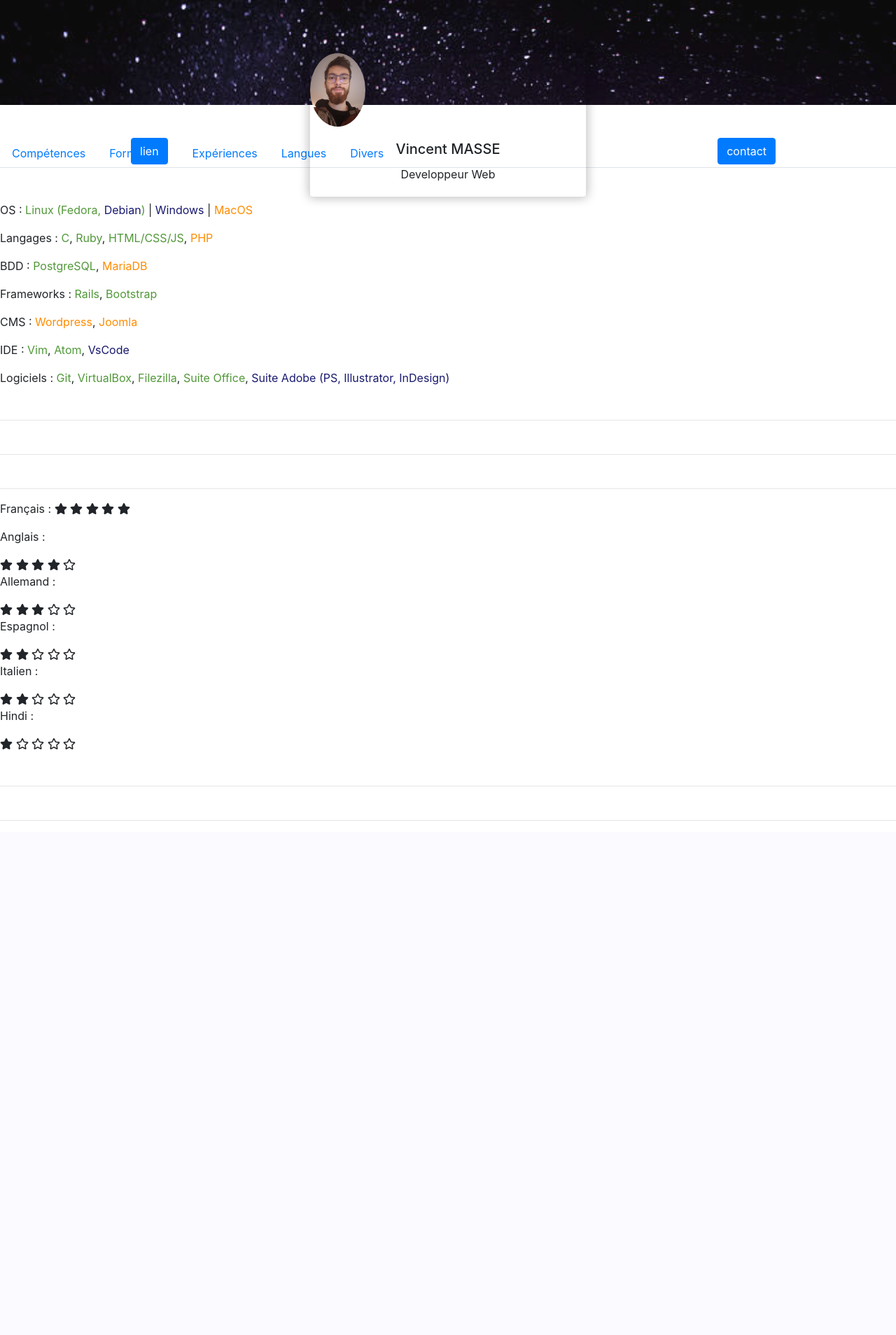
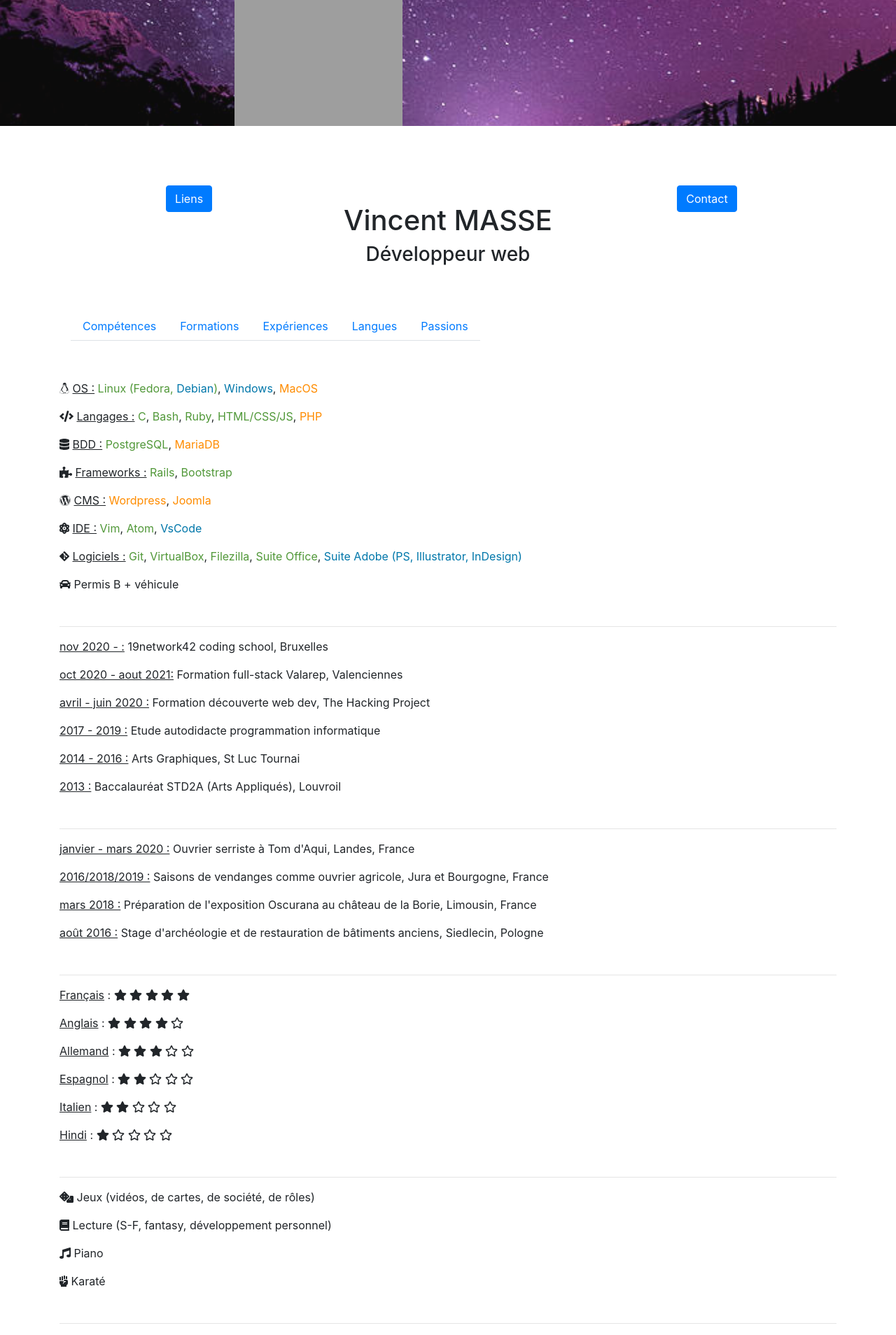
Before and after one commit to Aspinaut/cv-vmasse, a PHP site: page / in a window 1280 px wide. Shown: the top 1908 px of the page at 70% size. Before the commit the page ends 1173 px from the top, so only its background shows below. Run offline with PHP 8.4, Linux system fonts and the light colour scheme; some libraries are stand-ins or nearby versions; grey boxes are pictures that could not be loaded.

Commit message:
add content

```diff
--- a/index.html
+++ b/index.html
@@ -7,38 +7,16 @@
     <link rel="stylesheet" href="https://cdn.jsdelivr.net/npm/bootstrap@4.5.3/dist/css/bootstrap.min.css" integrity="sha384-TX8t27EcRE3e/ihU7zmQxVncDAy5uIKz4rEkgIXeMed4M0jlfIDPvg6uqKI2xXr2" crossorigin="anonymous">
   </head>
   <body>
-    <!--
-    <div class="container">
-      <div class="card card-custom bg-white border-white border-5" style="height: 450px">
-        <div class="card-custom-img"></div>
-        <div class="card-custom-avatar">
-          <img class="img-fluid" src="IMG_20201024_090805.jpg" alt="Avatar">
-        </div>
-        <div class="d-flex align-items-center text-center">
-          <div class="col-4 m-auto">
-            <button type="button" class="btn btn-primary" href="#"> lien </button>
-          </div>
-          <div class="col-4">
-            <h1>Vincent MASSE</h1>
-            <h3>Développeur web</h3>
-          </div>
-          <div class="col-4">
-            <button type="button" class="btn btn-primary" href="#">contact</button>
-          </div>
-        </div>
-      </div>
-    </div>
-
-    <div class="container-fluid">
-      <img class="img-fluid" src="IMG_20201024_090805.jpg" alt="Avatar">
+    <div class="container-fluid background-image">
+      <img class="img-fluid" src="IMG_20201024_090805.png" alt="Avatar">
 
     </div>
-    <div class="container">
+    <div class="container content">
       <div class="d-flex align-items-center text-center cv-header">
-        <div class="col-4 m-auto">
+        <div class="col-4">
           <button type="button" class="btn btn-primary" href="#">Liens</button>
         </div>
-        <div class="col-4">
+        <div class="col-4 titles">
           <h1>Vincent MASSE</h1>
           <h3>Développeur web</h3>
         </div>
@@ -46,128 +24,148 @@
           <button type="button" class="btn btn-primary" href="#">Contact</button>
         </div>
       </div>
-    -->
-
-    <div class="baniere">
-        <div class="d-flex align-items-center text-center ">
-
-            <div class="col-lg-4" style="margin-top:150px">
-                <button type="button" class="btn btn-primary" href="#"> lien </button>
-            </div>
-
-
-            <div class="col-lg-4" style="margin-top:75px">
-                <div class="card card-custom bg-transparent">
-                    <img class="card-custom-avatar img-fluid" src="IMG_20201024_090805.jpg" alt="Responsive image" style="width:20%" />
-                    <div class="card-body">
-                        <h5 class="card-title">Vincent MASSE</h5>
-                        <p class="card-text">Developpeur Web</p>
-                    </div>
-                </div>
-            </div>
-
-            <div class="col-lg-4" style="margin-top:150px">
-                <button type="button" class="btn btn-primary" href="#">contact</button>
-            </div>
-        </div>
-    </div>
-
-
-
 
       <div class="cv-body">
-        <nav class="mb-5 mt-5">
+        <nav class="mb-5 mt-5 navbar">
           <div class="nav nav-tabs" id="nav-tab" role="tablist">
             <a class="nav-item nav-link" id="nav-skills-tab" data-toggle="tab" href="#nav-skills" role="tab" aria-controls="nav-skills" aria-selected="true">Compétences</a>
             <a class="nav-item nav-link" id="nav-trainings-tab" data-toggle="tab" href="#nav-trainings" role="tab" aria-controls="nav-trainings" aria-selected="false">Formations</a>
             <a class="nav-item nav-link" id="nav-xp-tab" data-toggle="tab" href="#nav-xp" role="tab" aria-controls="nav-xp" aria-selected="false">Expériences</a>
             <a class="nav-item nav-link" id="nav-languages-tab" data-toggle="tab" href="#nav-languages" role="tab" aria-controls="nav-languages" aria-selected="false">Langues</a>
-            <a class="nav-item nav-link" id="nav-else-tab" data-toggle="tab" href="#nav-else" role="tab" aria-controls="nav-else" aria-selected="false">Divers</a>
+            <a class="nav-item nav-link" id="nav-passions-tab" data-toggle="tab" href="#nav-passions" role="tab" aria-controls="nav-passions" aria-selected="false">Passions</a>
           </div>
         </nav>
 
         <div class="tab-content" id="nav-tabContent">
           <div class="tab-pane fade active show" id="nav-skills" role="tabpanel" aria-labelledby="nav-skills-tab">
-            <p>OS : <span class="green">Linux (<span>Fedora</span>,  <span class="blue">Debian</span>)</span> | <span class="blue">Windows</span> | <span class="orange">MacOS</span></p>
-            <p>Langages : <span class="green">C</span>, <span class="green">Ruby</span>, <span class="green">HTML/CSS/JS</span>, <span class="orange">PHP</span></p>
-            <p>BDD : <span class="green">PostgreSQL</span>, <span class="orange">MariaDB</span></p>
-            <p>Frameworks : <span class="green">Rails</span>, <span class="green">Bootstrap</span></p>
-            <p>CMS : <span class="orange">Wordpress</span>, <span class="orange">Joomla</span></p>
-            <p>IDE : <span class="green">Vim</span>, <span class="green">Atom</span>, <span class="blue">VsCode</span></p>
-            <p>Logiciels : <span class="green">Git</span>, <span class="green">VirtualBox</span>, <span class="green">Filezilla</span>, <span class="green">Suite Office</span>, <span class="blue">Suite Adobe (PS, Illustrator, InDesign)</span></p>
+            <p>
+              <i class="fab fa-linux"></i>
+              <span class="underline">OS :</span> <span class="green">Linux (<span>Fedora</span>,  <span class="blue">Debian</span>)</span>, <span class="blue">Windows</span>, <span class="orange">MacOS</span></p>
+            <p>
+              <i class="fas fa-code"></i>
+              <span class="underline">Langages :</span> <span class="green">C</span>, <span class="green">Bash</span>, <span class="green">Ruby</span>, <span class="green">HTML/CSS/JS</span>, <span class="orange">PHP</span></p>
+            <p>
+              <i class="fas fa-database"></i>
+               <span class="underline">BDD :</span> <span class="green">PostgreSQL</span>, <span class="orange">MariaDB</span></p>
+            <p>
+              <i class="fas fa-puzzle-piece"></i>
+              <span class="underline">Frameworks :</span> <span class="green">Rails</span>, <span class="green">Bootstrap</span></p>
+            <p>
+              <i class="fab fa-wordpress"></i>
+               <span class="underline">CMS :</span> <span class="orange">Wordpress</span>, <span class="orange">Joomla</span></p>
+            <p>
+              <i class="fas fa-atom"></i>
+              <span class="underline">IDE :</span> <span class="green">Vim</span>, <span class="green">Atom</span>, <span class="blue">VsCode</span></p>
+            <p>
+              <i class="fab fa-git-alt"></i>
+              <span class="underline">Logiciels :</span> <span class="green">Git</span>, <span class="green">VirtualBox</span>, <span class="green">Filezilla</span>, <span class="green">Suite Office</span>, <span class="blue">Suite Adobe (PS, Illustrator, InDesign)</span></p>
+            <p>
+              <i class="fas fa-car"></i>
+              Permis B + véhicule</p>
             <hr class="mt-5">
           </div>
 
           <div class="tab-pane fade active show" id="nav-trainings" role="tabpanel" aria-labelledby="nav-trainings-tab">
+            <p><span class="underline">nov 2020 - :</span>    19network42 coding school, Bruxelles</p>
+            <p><span class="underline">oct 2020 - aout 2021:</span> Formation full-stack Valarep, Valenciennes</p>
+            <p><span class="underline">avril - juin 2020 :</span> Formation découverte web dev, The Hacking Project</p>
+            <p><span class="underline">2017 - 2019 :</span> Etude autodidacte programmation informatique</p>
+            <p><span class="underline">2014 - 2016 :</span> Arts Graphiques, St Luc Tournai</p>
+            <p><span class="underline">2013 :</span> Baccalauréat STD2A (Arts Appliqués), Louvroil</p>
             <hr class="mt-5">
-
           </div>
 
           <div class="tab-pane fade active show" id="nav-xp" role="tabpanel" aria-labelledby="nav-xp-tab">
+            <p><span class="underline">janvier - mars 2020 :</span> Ouvrier serriste à Tom d'Aqui, Landes, France</p>
+            <p><span class="underline">2016/2018/2019 :</span> Saisons de vendanges comme ouvrier agricole, Jura et Bourgogne, France</p>
+            <p><span class="underline">mars 2018 :</span> Préparation de l'exposition Oscurana au château de la Borie, Limousin, France</p>
+            <p><span class="underline">août 2016 :</span> Stage d'archéologie et de restauration de bâtiments anciens, Siedlecin, Pologne</p>
             <hr class="mt-5">
-
           </div>
 
           <div class="tab-pane fade active show" id="nav-languages" role="tabpanel" aria-labelledby="nav-languages-tab">
-            <p>Français :
+            <p><span class="underline">Français</span> :
               <i class="fas fa-star"></i>
               <i class="fas fa-star"></i>
               <i class="fas fa-star"></i>
               <i class="fas fa-star"></i>
               <i class="fas fa-star"></i>
             </p>
-            <p>Anglais : </p>
+            <p><span class="underline">Anglais</span> :
               <i class="fas fa-star"></i>
               <i class="fas fa-star"></i>
               <i class="fas fa-star"></i>
               <i class="fas fa-star"></i>
               <i class="far fa-star"></i>
-            <p>Allemand : </p>
+            </p>
+            <p><span class="underline">Allemand</span> :
               <i class="fas fa-star"></i>
               <i class="fas fa-star"></i>
               <i class="fas fa-star"></i>
               <i class="far fa-star"></i>
               <i class="far fa-star"></i>
-            <p>Espagnol : </p>
+            </p>
+            <p><span class="underline">Espagnol</span> :
               <i class="fas fa-star"></i>
               <i class="fas fa-star"></i>
               <i class="far fa-star"></i>
               <i class="far fa-star"></i>
               <i class="far fa-star"></i>
-            <p>Italien : </p>
+            </p>
+            <p><span class="underline">Italien</span> :
               <i class="fas fa-star"></i>
               <i class="fas fa-star"></i>
               <i class="far fa-star"></i>
               <i class="far fa-star"></i>
               <i class="far fa-star"></i>
-            <p>Hindi : </p>
+            </p>
+            <p><span class="underline">Hindi</span> :
               <i class="fas fa-star"></i>
               <i class="far fa-star"></i>
               <i class="far fa-star"></i>
               <i class="far fa-star"></i>
               <i class="far fa-star"></i>
+            </p>
             <hr class="mt-5">
 
           </div>
 
-          <div class="tab-pane fade active show" id="nav-else" role="tabpanel" aria-labelledby="nav-else-tab">
+          <div class="tab-pane fade active show" id="nav-passions" role="tabpanel" aria-labelledby="nav-passions-tab">
+            <p>
+              <i class="fas fa-dice"></i>
+              Jeux (vidéos, de cartes, de société, de rôles)
+            </p>
+            <p>
+              <i class="fas fa-book"></i>
+              Lecture (S-F, fantasy, développement personnel)
+            </p>
+            <p>
+              <i class="fas fa-music"></i>
+              Piano
+            </p>
+            <p>
+              <i class="fas fa-fist-raised"></i>
+              Karaté
+            </p>
             <hr class="mt-5">
+          </div>
+        </div>
 
-          </div>
 
-        </div>
+      </div>
+    </div>
+    <div class="text-center cv-footer">
+      <div class="ikigai">
+        <h3>IKIGAI</h3>
+        <img class="ikigai-picture" src="Screenshot_20201024_112006.png" alt="">
+        <hr>
+      </div>
+      <div class="links">
+        <h3>LINKS</h3>
+        <hr>
       </div>
     </div>
   </body>
-
-
-
-
-
-
-
-
-
 
   <!-- BOOTSTRAP -->
   <script src="https://code.jquery.com/jquery-3.5.1.slim.min.js" integrity="sha384-DfXdz2htPH0lsSSs5nCTpuj/zy4C+OGpamoFVy38MVBnE+IbbVYUew+OrCXaRkfj" crossorigin="anonymous"></script>
--- a/style.css
+++ b/style.css
@@ -1,7 +1,3 @@
-.card-custom {
-  box-shadow: 0 0 15px rgba(10, 10, 10, 0.3);
-}
-
 .container-fluid {
   background-image: url('bg-cv.jpg');
   background-size: cover;
@@ -10,13 +6,8 @@
 }
 .container-fluid img {
   position: absolute;
-  margin-top: 5%;
-  margin-left: 40%;
-  width: 180px;
-  height: 180px;
-  border-radius: 50%;
-  overflow: hidden;
-  box-shadow: 0 0 15px rgba(10, 10, 10, 0.3);
+  margin-left: 25%;
+  width: 240px;
 }
 
 .green {
@@ -24,23 +15,21 @@
 }
 
 .blue {
-  color: #191970;
+  color: #0077AA;
 }
 
 .orange {
   color: #FF8C00;
 }
 
-.baniere{
-    background: url('bg-cv.jpg') no-repeat fixed  ;
-    background-size:cover;
-    height:150px;
+.titles {
+  margin-top: 10%;
 }
 
-.card img {
-  border-radius: 50%;
+.underline {
+  text-decoration: underline;
+}
 
-  overflow: hidden;
-  max-height: auto;
-  width: 100%;
+.ikigai-picture {
+  width: 60%;
 }
```
Also changed, not shown: 154171-nature-landscape-mountain-Nexus_5.jpg (deleted), IMG_20201024_090805.jpg (deleted), Screenshot_20201024_112006.png (added), 1 other file.
